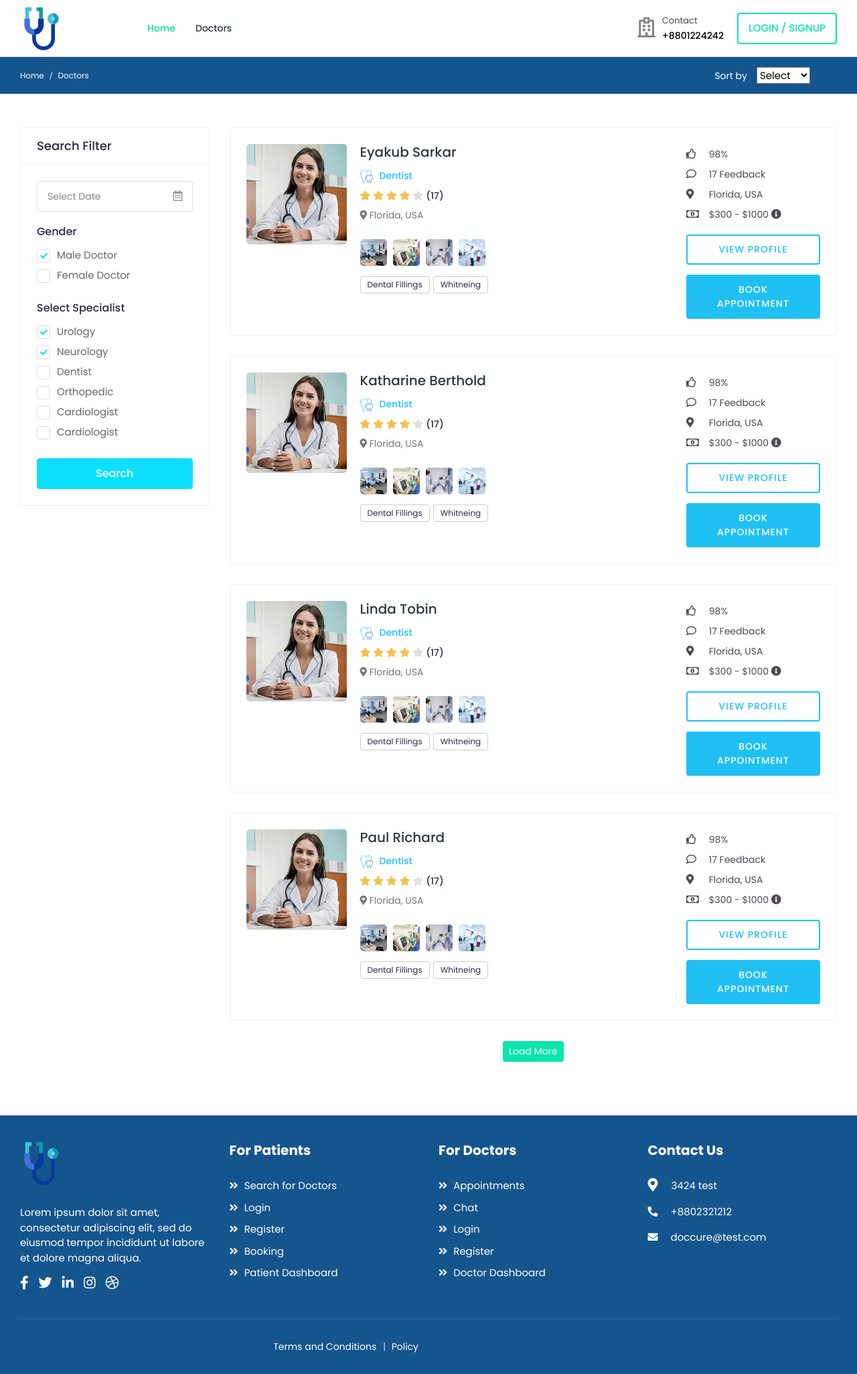
After one commit to manjurulhoque/doccure, a Django app: page /doctors/ in a window 1280 px wide. The commit adds this page. Shown: the whole page at 67% size. Run offline with Django 3.2, Linux system fonts and the light colour scheme; data comes from the database, SQL or seed files in the repository; some libraries are stand-ins or nearby versions.

Commit message:
Doctors list view and template

```diff
--- a/doctors/urls.py
+++ b/doctors/urls.py
@@ -7,12 +7,13 @@ from .views import (
     DoctorProfileView,
     UpdateEducationAPIView,
     UpdateExperienceAPIView,
-    UpdateRegistrationNumberAPIView, UpdateSpecializationAPIView,
+    UpdateRegistrationNumberAPIView, UpdateSpecializationAPIView, DoctorsListView,
 )
 
 app_name = "doctors"
 
 urlpatterns = [
+    path("", DoctorsListView.as_view(), name="list"),
     path("dashboard/", DoctorDashboardView.as_view(), name="dashboard"),
     path("schedule-timings/", schedule_timings, name="schedule-timings"),
     path(
--- a/doctors/views.py
+++ b/doctors/views.py
@@ -11,6 +11,7 @@ from django.http import (
 from django.shortcuts import render
 from django.urls import reverse_lazy
 from django.views import generic
+from django.views.generic import ListView
 from django.views.generic.base import TemplateView
 from rest_framework.generics import UpdateAPIView
 from rest_framework.response import Response
@@ -271,3 +272,12 @@ class UpdateSpecializationAPIView(DoctorRequiredMixin, UpdateAPIView):
         return render_toast_message_for_api(
             "Specialization", "Updated successfully", "success"
         )
+
+
+class DoctorsListView(ListView):
+    model = User
+    context_object_name = "doctors"
+    template_name = "doctors/list.html"
+
+    def get_queryset(self):
+        return self.model.objects.filter(role=User.RoleChoices.DOCTOR, is_superuser=False)
--- /dev/null
+++ b/templates/doctors/list.html
@@ -0,0 +1,219 @@
+{% extends 'base.html' %}
+
+{% load static %}
+
+{% block content %}
+
+    <!-- Breadcrumb -->
+    <div class="breadcrumb-bar">
+        <div class="container-fluid">
+            <div class="row align-items-center">
+                <div class="col-md-8 col-12">
+                    <nav aria-label="breadcrumb" class="page-breadcrumb">
+                        <ol class="breadcrumb">
+                            <li class="breadcrumb-item"><a href="">Home</a></li>
+                            <li class="breadcrumb-item active" aria-current="page">Doctors</li>
+                        </ol>
+                    </nav>
+                    {#                    <h2 class="breadcrumb-title">2245 matches found for : Dentist In Bangalore</h2>#}
+                </div>
+                <div class="col-md-4 col-12 d-md-block d-none">
+                    <div class="sort-by">
+                        <span class="sort-title">Sort by</span>
+                        <span class="sortby-fliter">
+                            <select class="select">
+                                <option>Select</option>
+                                <option class="sorting">Rating</option>
+                                <option class="sorting">Popular</option>
+                                <option class="sorting">Latest</option>
+                                <option class="sorting">Free</option>
+                            </select>
+                        </span>
+                    </div>
+                </div>
+            </div>
+        </div>
+    </div>
+    <!-- /Breadcrumb -->
+
+    <!-- Page Content -->
+    <div class="content">
+        <div class="container-fluid">
+
+            <div class="row">
+                <div class="col-md-12 col-lg-4 col-xl-3 theiaStickySidebar">
+
+                    <!-- Search Filter -->
+                    <div class="card search-filter">
+                        <div class="card-header">
+                            <h4 class="card-title mb-0">Search Filter</h4>
+                        </div>
+                        <div class="card-body">
+                            <div class="filter-widget">
+                                <div class="cal-icon">
+                                    <input type="text" class="form-control datetimepicker" placeholder="Select Date">
+                                </div>
+                            </div>
+                            <div class="filter-widget">
+                                <h4>Gender</h4>
+                                <div>
+                                    <label class="custom_check">
+                                        <input type="checkbox" name="gender_type" checked>
+                                        <span class="checkmark"></span> Male Doctor
+                                    </label>
+                                </div>
+                                <div>
+                                    <label class="custom_check">
+                                        <input type="checkbox" name="gender_type">
+                                        <span class="checkmark"></span> Female Doctor
+                                    </label>
+                                </div>
+                            </div>
+                            <div class="filter-widget">
+                                <h4>Select Specialist</h4>
+                                <div>
+                                    <label class="custom_check">
+                                        <input type="checkbox" name="select_specialist" checked>
+                                        <span class="checkmark"></span> Urology
+                                    </label>
+                                </div>
+                                <div>
+                                    <label class="custom_check">
+                                        <input type="checkbox" name="select_specialist" checked>
+                                        <span class="checkmark"></span> Neurology
+                                    </label>
+                                </div>
+                                <div>
+                                    <label class="custom_check">
+                                        <input type="checkbox" name="select_specialist">
+                                        <span class="checkmark"></span> Dentist
+                                    </label>
+                                </div>
+                                <div>
+                                    <label class="custom_check">
+                                        <input type="checkbox" name="select_specialist">
+                                        <span class="checkmark"></span> Orthopedic
+                                    </label>
+                                </div>
+                                <div>
+                                    <label class="custom_check">
+                                        <input type="checkbox" name="select_specialist">
+                                        <span class="checkmark"></span> Cardiologist
+                                    </label>
+                                </div>
+                                <div>
+                                    <label class="custom_check">
+                                        <input type="checkbox" name="select_specialist">
+                                        <span class="checkmark"></span> Cardiologist
+                                    </label>
+                                </div>
+                            </div>
+                            <div class="btn-search">
+                                <button type="button" class="btn btn-block">Search</button>
+                            </div>
+                        </div>
+                    </div>
+                    <!-- /Search Filter -->
+
+                </div>
+
+                <div class="col-md-12 col-lg-8 col-xl-9">
+
+                    {% for doctor in doctors %}
+                        <!-- Doctor Widget -->
+                        <div class="card">
+                            <div class="card-body">
+                                <div class="doctor-widget">
+                                    <div class="doc-info-left">
+                                        <div class="doctor-img">
+                                            <a href="doctor-profile.html">
+                                                <img src="assets/img/doctors/doctor-thumb-01.jpg" class="img-fluid"
+                                                     alt="User Image">
+                                            </a>
+                                        </div>
+                                        <div class="doc-info-cont">
+                                            <h4 class="doc-name"><a href="doctor-profile.html">{{ doctor.get_full_name }}</a></h4>
+                                            <p class="doc-speciality"></p>
+                                            <h5 class="doc-department">
+                                                <img src="assets/img/specialities/specialities-05.png" class="img-fluid"
+                                                    alt="Speciality">Dentist
+                                            </h5>
+                                            <div class="rating">
+                                                <i class="fas fa-star filled"></i>
+                                                <i class="fas fa-star filled"></i>
+                                                <i class="fas fa-star filled"></i>
+                                                <i class="fas fa-star filled"></i>
+                                                <i class="fas fa-star"></i>
+                                                <span class="d-inline-block average-rating">(17)</span>
+                                            </div>
+                                            <div class="clinic-details">
+                                                <p class="doc-location"><i class="fas fa-map-marker-alt"></i> Florida,
+                                                    USA
+                                                </p>
+                                                <ul class="clinic-gallery">
+                                                    <li>
+                                                        <a href="assets/img/features/feature-01.jpg"
+                                                           data-fancybox="gallery">
+                                                            <img src="assets/img/features/feature-01.jpg" alt="Feature">
+                                                        </a>
+                                                    </li>
+                                                    <li>
+                                                        <a href="assets/img/features/feature-02.jpg"
+                                                           data-fancybox="gallery">
+                                                            <img src="assets/img/features/feature-02.jpg" alt="Feature">
+                                                        </a>
+                                                    </li>
+                                                    <li>
+                                                        <a href="assets/img/features/feature-03.jpg"
+                                                           data-fancybox="gallery">
+                                                            <img src="assets/img/features/feature-03.jpg" alt="Feature">
+                                                        </a>
+                                                    </li>
+                                                    <li>
+                                                        <a href="assets/img/features/feature-04.jpg"
+                                                           data-fancybox="gallery">
+                                                            <img src="assets/img/features/feature-04.jpg" alt="Feature">
+                                                        </a>
+                                                    </li>
+                                                </ul>
+                                            </div>
+                                            <div class="clinic-services">
+                                                <span>Dental Fillings</span>
+                                                <span> Whitneing</span>
+                                            </div>
+                                        </div>
+                                    </div>
+                                    <div class="doc-info-right">
+                                        <div class="clini-infos">
+                                            <ul>
+                                                <li><i class="far fa-thumbs-up"></i> 98%</li>
+                                                <li><i class="far fa-comment"></i> 17 Feedback</li>
+                                                <li><i class="fas fa-map-marker-alt"></i> Florida, USA</li>
+                                                <li><i class="far fa-money-bill-alt"></i> $300 - $1000 <i
+                                                        class="fas fa-info-circle" data-toggle="tooltip"
+                                                        title="Lorem Ipsum"></i></li>
+                                            </ul>
+                                        </div>
+                                        <div class="clinic-booking">
+                                            <a class="view-pro-btn" href="doctor-profile.html">View Profile</a>
+                                            <a class="apt-btn" href="booking.html">Book Appointment</a>
+                                        </div>
+                                    </div>
+                                </div>
+                            </div>
+                        </div>
+                        <!-- /Doctor Widget -->
+                    {% endfor %}
+
+                    <div class="load-more text-center">
+                        <a class="btn btn-primary btn-sm" href="javascript:void(0);">Load More</a>
+                    </div>
+                </div>
+            </div>
+
+        </div>
+
+    </div>
+    <!-- /Page Content -->
+
+{% endblock %}
--- a/templates/includes/navbar.html
+++ b/templates/includes/navbar.html
@@ -29,10 +29,11 @@
                     <a href="{% url 'core:home' %}">Home</a>
                 </li>
                 <li class="has-submenu">
-                    <a href="#">Doctors <i class="fas fa-chevron-down"></i></a>
-                    <ul class="submenu">
-                        <li><a href="#">Doctor Register</a></li>
-                    </ul>
+{#                    <a href="#">Doctors <i class="fas fa-chevron-down"></i></a>#}
+{#                    <ul class="submenu">#}
+{#                        <li><a href="#">Doctor Register</a></li>#}
+{#                    </ul>#}
+                    <a href="{% url 'doctors:list' %}">Doctors</a>
                 </li>
                 {% if not user.is_authenticated %}
                     <li class="login-link">
```
Also changed, not shown: accounts/models.py (+5 -6 lines), templates/doctors/profile-settings.html (+8 -6 lines).
